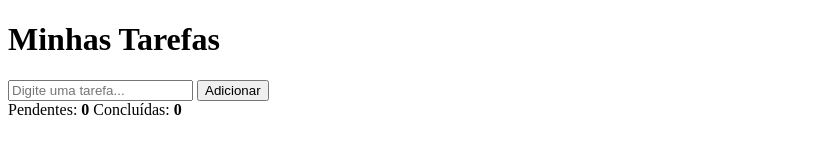
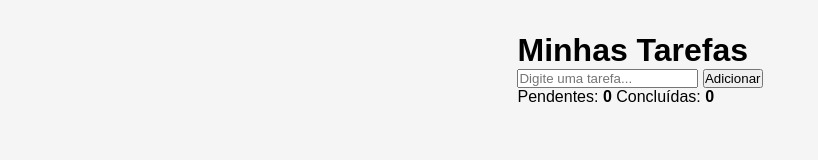
Before and after one commit to Diogotex0/prova-1sem-gdg, a website: page index.html in a window 1280 px wide. Shown: the whole page, without its empty margins (0-818 px from the left). Drawn offline with Linux system fonts and the light colour scheme.

Commit message:
feat(css): adiciona reset global e estilo do body com Flexbox

```diff
--- a/style.css
+++ b/style.css
@@ -3,3 +3,17 @@
  * 1. Utilize Flexbox ou Grid para organizar o layout.
  * 2. Utilize a pseudo-classe :hover nos botões para feedback visual.
  */
+
+* {
+    box-sizing: border-box;
+    margin: 0;
+    padding: 0;
+}
+
+body {
+    font-family: Arial, sans-serif;
+    background-color: #f5f5f5;
+    display: flex;
+    justify-content: center;
+    padding: 2rem;
+}
```
